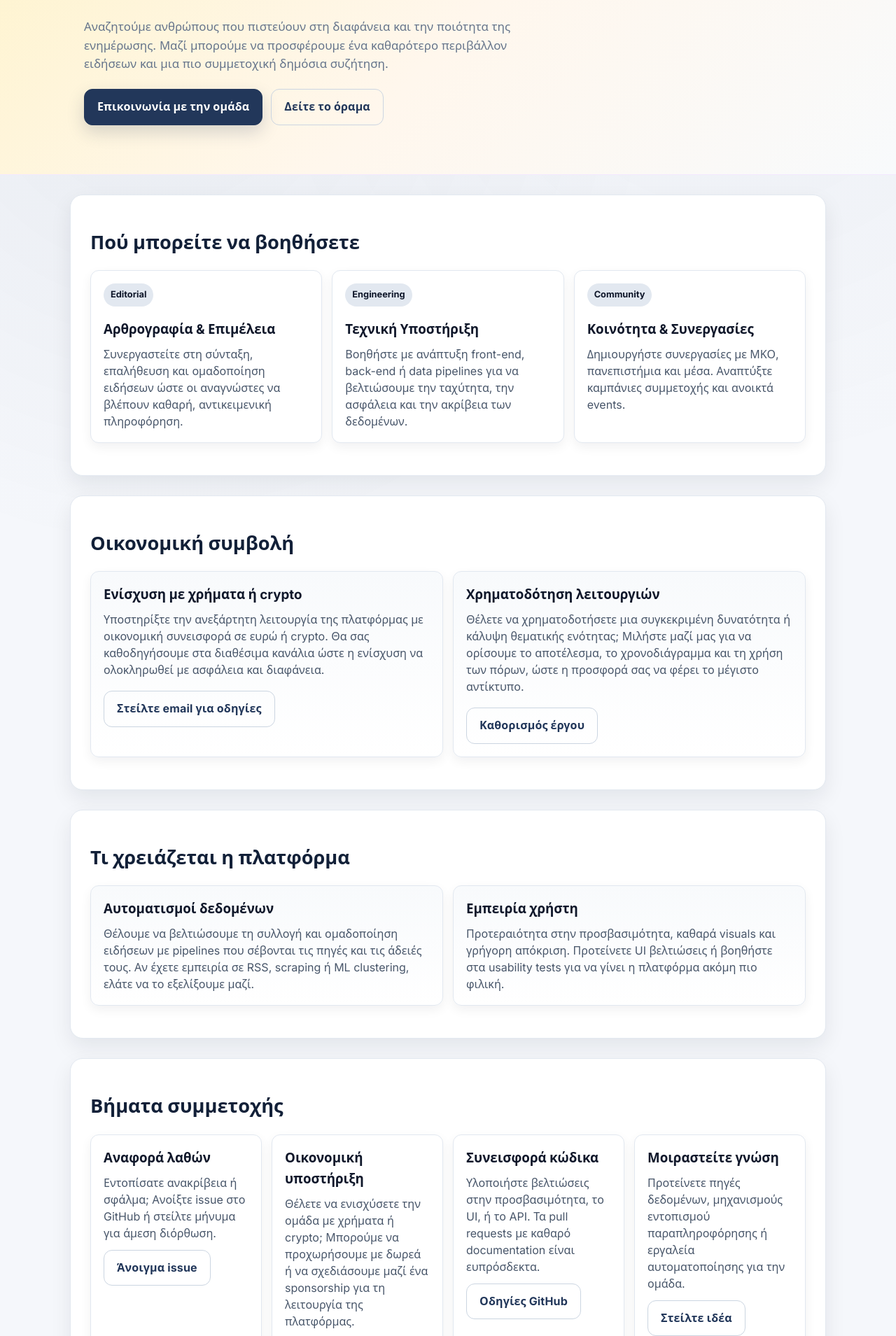
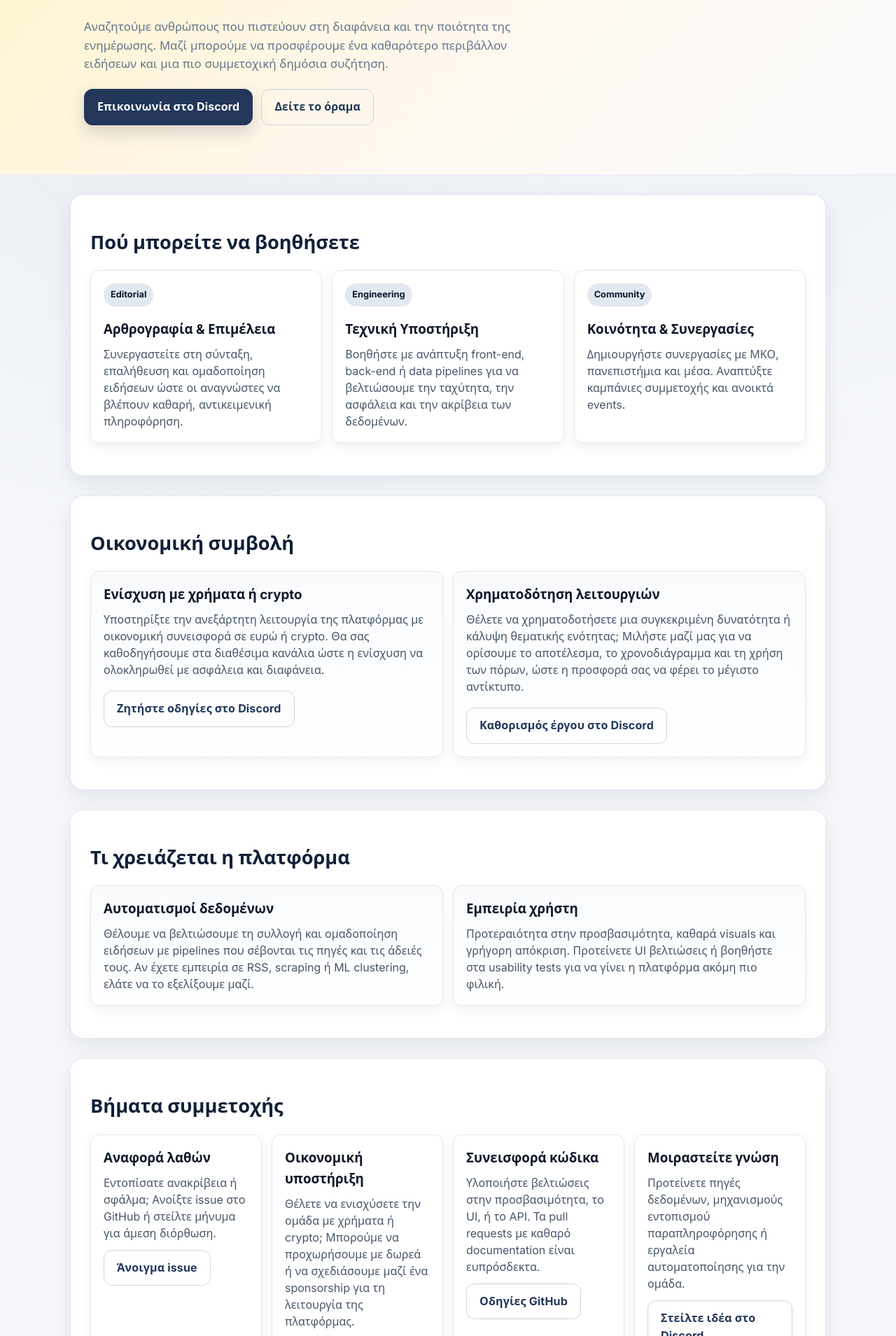
Before and after one commit to Antoniskp/apofasi, a React (Vite) app in the folder client/: page /contribute in a window 1280 px wide. Shown: the part 411-2320 px from the top of the page at 70% size. Built offline with nearby package versions, Linux system fonts and the light colour scheme; no server answers; a small style sheet from the web is missing.

Commit message:
Route contact options to Discord

```diff
--- a/client/src/pages/Contact.jsx
+++ b/client/src/pages/Contact.jsx
@@ -71,7 +71,10 @@ export default function Contact() {
             </p>
             <ul className="contact-meta">
               <li>
-                <strong>Email:</strong> team@apofasi.news
+                <strong>Discord:</strong>{" "}
+                <a href="https://discord.gg/pvJftR4T98" target="_blank" rel="noreferrer">
+                  Συμμετοχή στον server
+                </a>
               </li>
               <li>
                 <strong>Ώρες:</strong> Δευτέρα–Παρασκευή, 10:00–18:00
@@ -81,8 +84,8 @@ export default function Contact() {
               </li>
             </ul>
             <div className="cta-row">
-              <a className="btn" href="mailto:team@apofasi.news">
-                Αποστολή email
+              <a className="btn" href="https://discord.gg/pvJftR4T98" target="_blank" rel="noreferrer">
+                Επικοινωνία στο Discord
               </a>
               <a className="btn btn-outline" href="/contribute">
                 Μάθετε πώς να συνεισφέρετε
@@ -103,8 +106,8 @@ export default function Contact() {
               <li>Ρυθμίσεις ειδοποιήσεων και ενημερώσεων</li>
             </ul>
             <div className="cta-row">
-              <a className="btn btn-outline" href="mailto:team@apofasi.news?subject=Υποστήριξη%20Apofasi">
-                Ζητήστε βοήθεια
+              <a className="btn btn-outline" href="https://discord.gg/pvJftR4T98" target="_blank" rel="noreferrer">
+                Ζητήστε βοήθεια στο Discord
               </a>
               <a className="btn btn-subtle" href="/news">
                 Δείτε τις ενημερώσεις
@@ -132,8 +135,8 @@ export default function Contact() {
               </ul>
             </div>
             <div className="cta-row">
-              <a className="btn" href="mailto:team@apofasi.news?subject=Συνεργασία%20με%20το%20Apofasi">
-                Κλείστε ραντεβού
+              <a className="btn" href="https://discord.gg/pvJftR4T98" target="_blank" rel="noreferrer">
+                Κλείστε ραντεβού στο Discord
               </a>
               <a className="btn btn-outline" href="/mission">
                 Δείτε την αποστολή
--- a/client/src/pages/Contribute.jsx
+++ b/client/src/pages/Contribute.jsx
@@ -36,8 +36,8 @@ const waysToSupport = [
     detail:
       "Θέλετε να ενισχύσετε την ομάδα με χρήματα ή crypto; Μπορούμε να προχωρήσουμε με δωρεά ή να σχεδιάσουμε μαζί ένα sponsorship για τη λειτουργία της πλατφόρμας.",
     action: {
-      label: "Συνεννόηση με την ομάδα",
-      href: "mailto:team@apofasi.news",
+      label: "Συνεννόηση στο Discord",
+      href: "https://discord.gg/pvJftR4T98",
       external: true
     }
   },
@@ -54,8 +54,8 @@ const waysToSupport = [
     title: "Μοιραστείτε γνώση",
     detail: "Προτείνετε πηγές δεδομένων, μηχανισμούς εντοπισμού παραπληροφόρησης ή εργαλεία αυτοματοποίησης για την ομάδα.",
     action: {
-      label: "Στείλτε ιδέα",
-      href: "mailto:team@apofasi.news",
+      label: "Στείλτε ιδέα στο Discord",
+      href: "https://discord.gg/pvJftR4T98",
       external: true
     }
   }
@@ -73,8 +73,8 @@ export default function Contribute() {
             προσφέρουμε ένα καθαρότερο περιβάλλον ειδήσεων και μια πιο συμμετοχική δημόσια συζήτηση.
           </p>
           <div className="hero-buttons">
-            <a className="btn" href="mailto:team@apofasi.news">
-              Επικοινωνία με την ομάδα
+            <a className="btn" href="https://discord.gg/pvJftR4T98" target="_blank" rel="noreferrer">
+              Επικοινωνία στο Discord
             </a>
             <Link to="/mission" className="btn btn-outline">
               Δείτε το όραμα
@@ -106,8 +106,8 @@ export default function Contribute() {
               καθοδηγήσουμε στα διαθέσιμα κανάλια ώστε η ενίσχυση να ολοκληρωθεί με ασφάλεια και διαφάνεια.
             </p>
             <div className="cta-row">
-              <a className="btn btn-outline" href="mailto:team@apofasi.news">
-                Στείλτε email για οδηγίες
+              <a className="btn btn-outline" href="https://discord.gg/pvJftR4T98" target="_blank" rel="noreferrer">
+                Ζητήστε οδηγίες στο Discord
               </a>
             </div>
           </div>
@@ -119,8 +119,8 @@ export default function Contribute() {
               μέγιστο αντίκτυπο.
             </p>
             <div className="cta-row">
-              <a className="btn btn-outline" href="mailto:team@apofasi.news?subject=Funding%20a%20feature">
-                Καθορισμός έργου
+              <a className="btn btn-outline" href="https://discord.gg/pvJftR4T98" target="_blank" rel="noreferrer">
+                Καθορισμός έργου στο Discord
               </a>
             </div>
           </div>
```
